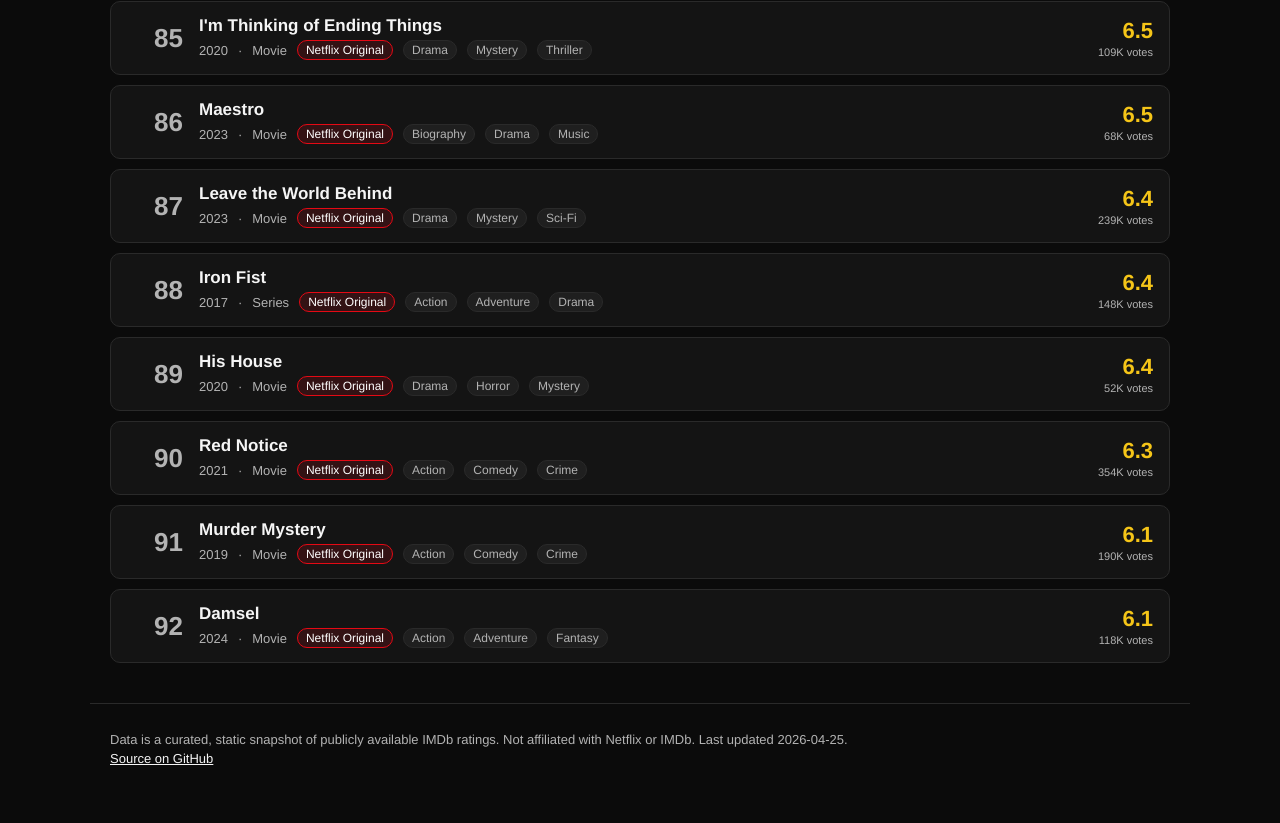
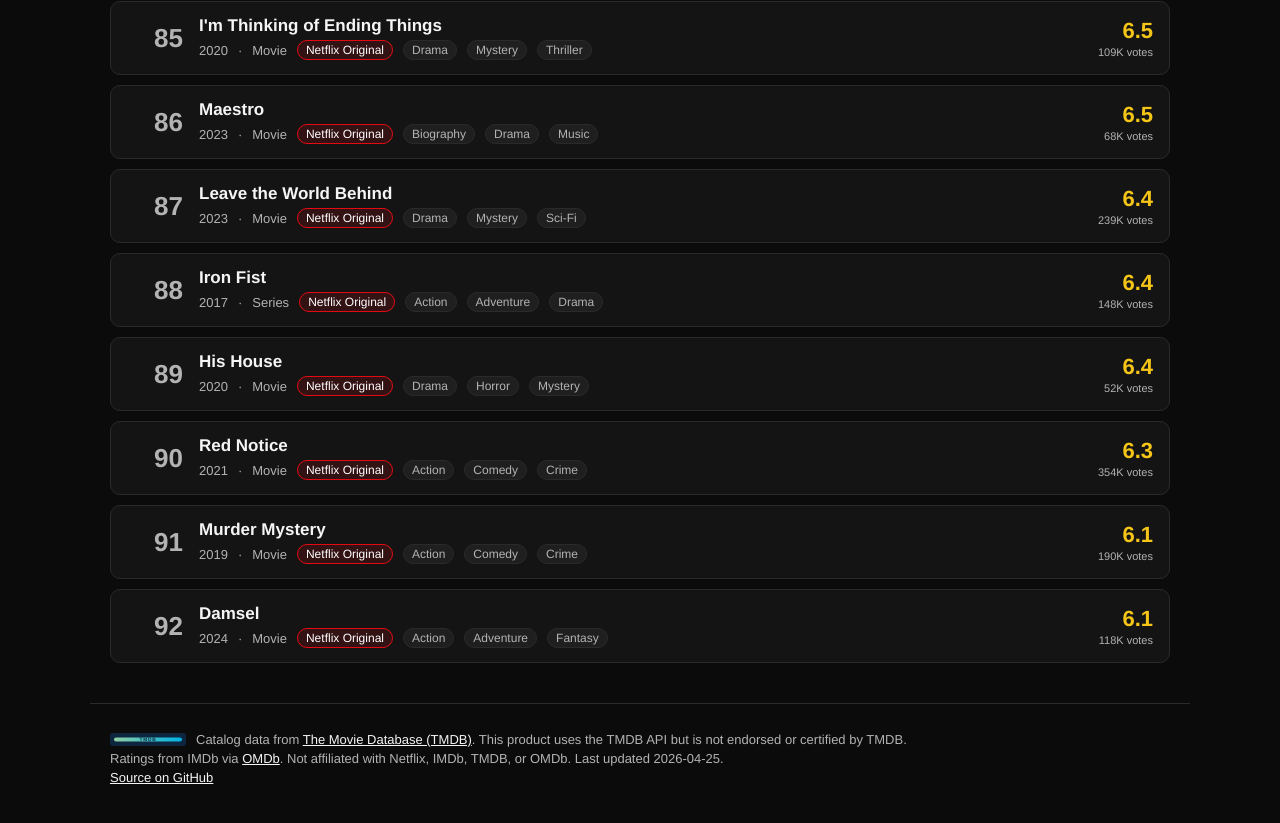
Before and after one commit to anduaura/netflix-ranking, a plain HTML site: page index.html in a window 1280 px wide. Shown: the part 7408-8231 px from the top of the page. Drawn offline with Linux system fonts and the light colour scheme.

Commit message:
Add TMDb attribution to site footer
TMDb's API terms require the logo + the disclaimer 'This product uses
the TMDB API but is not endorsed or certified by TMDB' on any site
that consumes their data. Both are now in the footer along with an
explicit OMDb credit for IMDb ratings.

The TMDb mark is an inline SVG in TMDb's brand colors (#0d253f navy,
#90cea1/#3cbec9/#00b3e5 teal-to-blue gradient). Self-contained, no
external asset dependency. If brand-guideline strictness ever
matters, swap in the official SVG from
themoviedb.org/about/logos-attribution.

```diff
--- a/index.html
+++ b/index.html
@@ -97,12 +97,34 @@
   </main>
 
   <footer class="site-footer">
-    <p>
-      Data is a curated, static snapshot of publicly available IMDb ratings.
-      Not affiliated with Netflix or IMDb. Last updated <span id="updated"></span>.
+    <p class="attribution">
+      <a class="tmdb-link" href="https://www.themoviedb.org/" target="_blank" rel="noopener noreferrer" aria-label="The Movie Database">
+        <svg class="tmdb-mark" viewBox="0 0 190 32" width="76" height="13" aria-hidden="true" focusable="false">
+          <defs>
+            <linearGradient id="tmdb-grad" x1="0" y1="0" x2="1" y2="0">
+              <stop offset="0%" stop-color="#90cea1"/>
+              <stop offset="56%" stop-color="#3cbec9"/>
+              <stop offset="100%" stop-color="#00b3e5"/>
+            </linearGradient>
+          </defs>
+          <rect width="190" height="32" rx="6" fill="#0d253f"/>
+          <rect x="10" y="11" width="170" height="10" rx="5" fill="url(#tmdb-grad)"/>
+          <text x="95" y="20" text-anchor="middle" font-family="Helvetica, Arial, sans-serif"
+                font-size="12" font-weight="800" fill="#0d253f" letter-spacing="2">TMDB</text>
+        </svg>
+      </a>
+      <span>
+        Catalog data from
+        <a href="https://www.themoviedb.org/" target="_blank" rel="noopener noreferrer">The Movie Database (TMDB)</a>.
+        This product uses the TMDB API but is not endorsed or certified by TMDB.
+      </span>
     </p>
     <p>
-      <a href="https://github.com/anduaura/netflix-ranking" rel="noopener">Source on GitHub</a>
+      Ratings from IMDb via <a href="https://www.omdbapi.com/" target="_blank" rel="noopener noreferrer">OMDb</a>.
+      Not affiliated with Netflix, IMDb, TMDB, or OMDb. Last updated <span id="updated"></span>.
+    </p>
+    <p>
+      <a href="https://github.com/anduaura/netflix-ranking" target="_blank" rel="noopener noreferrer">Source on GitHub</a>
     </p>
   </footer>
 
--- a/styles.css
+++ b/styles.css
@@ -317,3 +317,20 @@
   border-top: 1px solid var(--border);
 }
 .site-footer p { margin: 4px 0; }
+
+.attribution {
+  display: flex;
+  align-items: center;
+  gap: 10px;
+  flex-wrap: wrap;
+}
+.tmdb-link {
+  display: inline-flex;
+  line-height: 0;
+  border-radius: 4px;
+}
+.tmdb-link:hover { filter: brightness(1.15); }
+.tmdb-mark {
+  display: block;
+  height: auto;
+}
```
